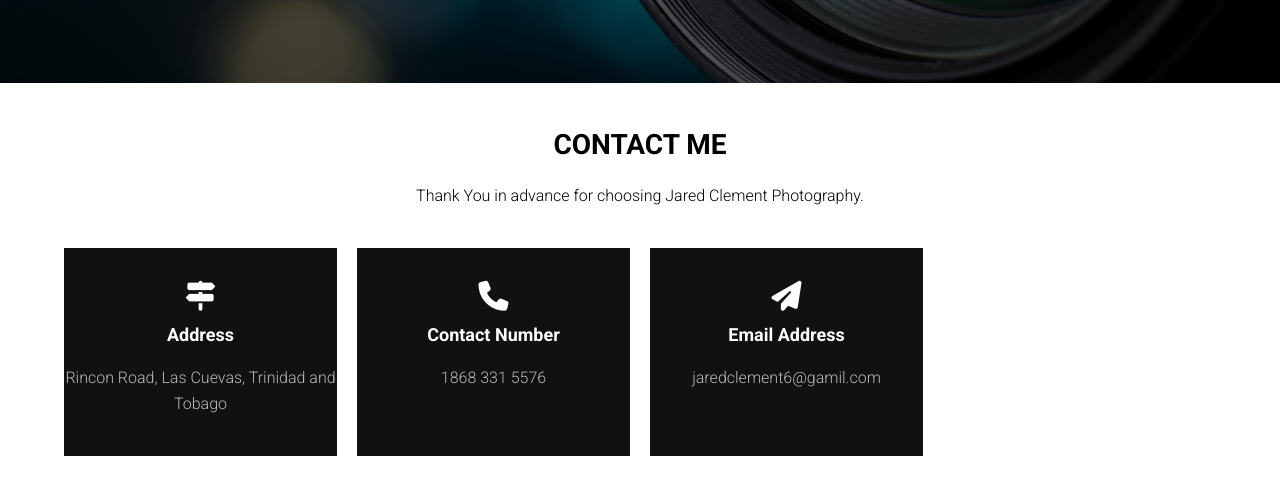
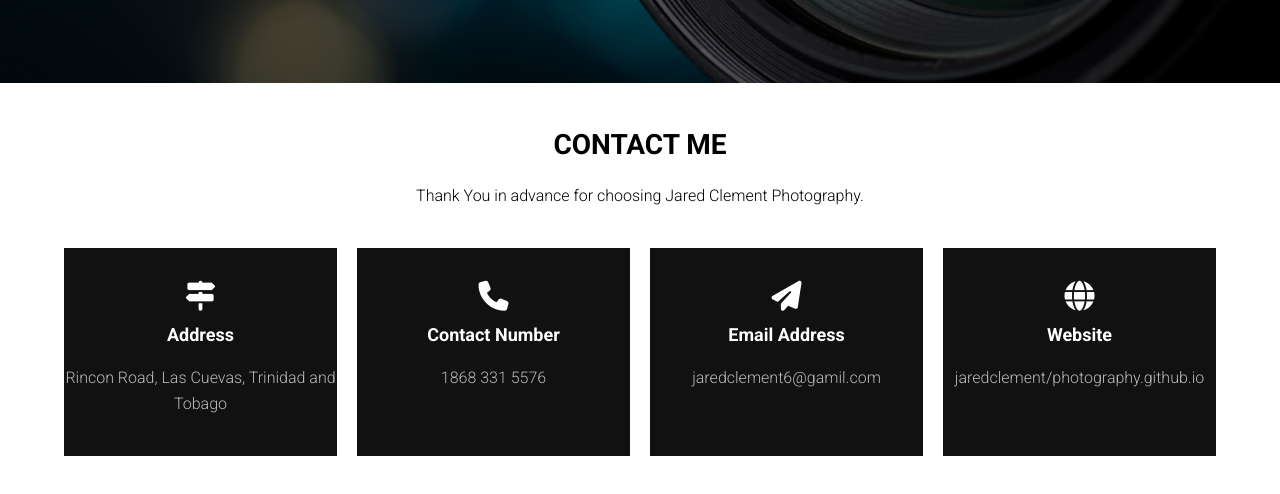
Before and after one commit to jaredclement/photography, a plain HTML site: page contact.html in a window 1280 px wide. Shown: the part 717-1211 px from the top of the page. Drawn offline with Linux system fonts and the light colour scheme.

Commit message:
Update contact.html

```diff
--- a/contact.html
+++ b/contact.html
@@ -90,6 +90,13 @@
                         <span>Email Address</span>
                         <p>jaredclement6@gamil.com</p>
                     </div>
+					  <div>
+                        <span class = "contact-icon">
+                            <i class = "fas fa-globe"></i>
+                        </span>
+                        <span>Website</span>
+                        <p>jaredclement/photography.github.io</p>
+                    </div>
                 </div>
 
                 <div class = "contact-bottom">
```
